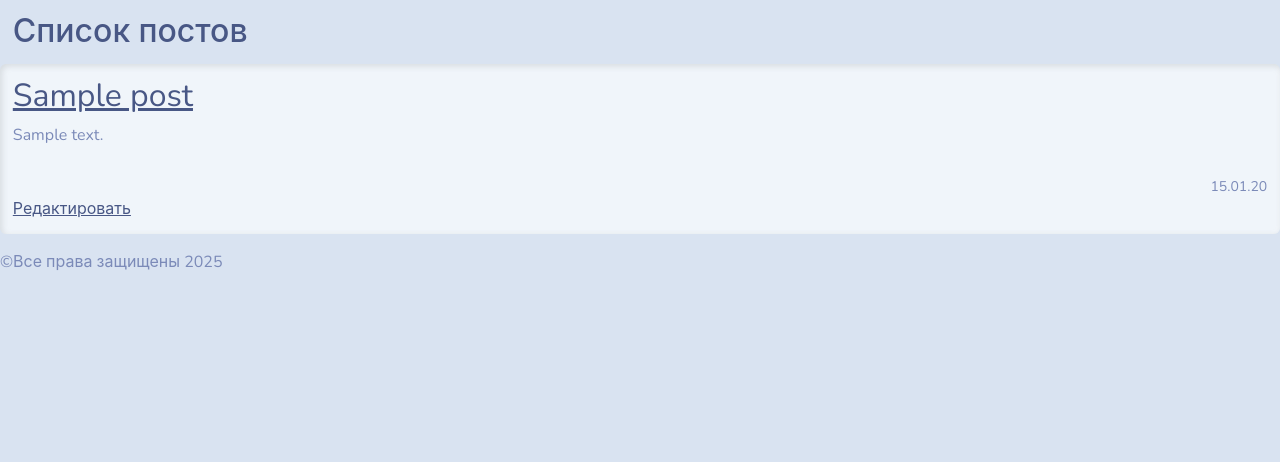
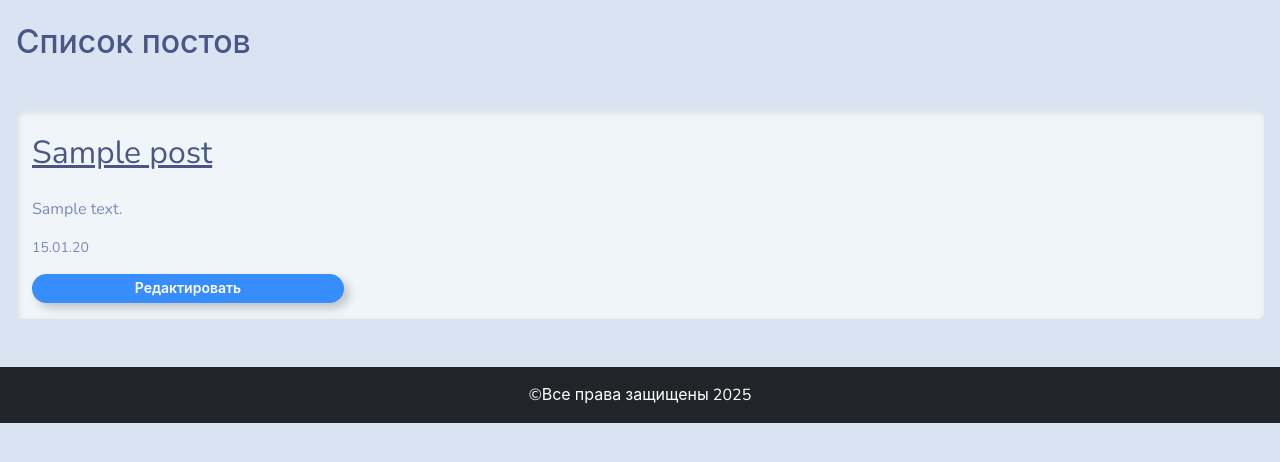
Before and after one commit to Banshee0802/project_22.06, a Django app: page /posts/ in a window 1280 px wide. Shown: the part 56-518 px from the top of the page. Run offline with Django 5.2, Linux system fonts and the light colour scheme; tables that the repository leaves empty hold one stand-in row (values such as "Sample post"); some libraries are stand-ins or nearby versions.

Commit message:
Редактировала отступы и кнопки, оформила футер с помощью BS

```diff
--- a/project/templates/posts/posts_all.html
+++ b/project/templates/posts/posts_all.html
@@ -1,17 +1,18 @@
 {% extends "base.html" %}
-{% load static %}
 
 {% block title %}Список постов{%endblock title %}
 
 {% block content %}
 {% if posts %}
-<h2 class="text-body-primary custom-title">Список постов</h2>
+<div class='title-custom'>
+<h2 class="text-body-primary my-4 mx-3">Список постов</h2>
+</div>
 {% for post in posts %}
-<div class="card bg-light mb-3">
-  <h2><a href='{% url "post_info" post.id %}'>{{ post.title }}</a></h2>
-  <p>{{ post.text }}</p>
-  <small class="created_at">{{ post.created_at|date:"d.m.y" }}</small>
-  <a href="{% url 'post_update' post.id %}" class="btn-up btn-warning">Редактировать</a>
+<div class="card bg-light my-5 mx-3">
+  <h2 class='my-4 mx-3'><a href='{% url "post_info" post.id %}'>{{ post.title }}</a></h2>
+  <p class='mx-3'>{{ post.text }}</p>
+  <small class='mx-3'>{{ post.created_at|date:"d.m.y" }}</small>
+  <a href="{% url 'post_update' post.id %}" class="btn btn-outline-primary btn-sm w-25 my-3 mx-3">Редактировать</a>
 </div>
 {% endfor %} {% else %}
 <p>Постов ещё нет</p>
--- a/static/css/core.css
+++ b/static/css/core.css
@@ -3,31 +3,3 @@
     margin: 0;
     box-sizing: border-box;
 }
-
-.text-body-primary {
-    margin: 1%;
-}
-
-.card {
-    padding: 1%;
-}
-
-.btn {
-    margin: 1%;
-}
-
-.created_at {
-    text-align: end;
-    padding-top: 1%;
-}
-
-.title {
-    font-size: xx-large;
-}
-
-
-.btn-tiny {
-    margin: 2%;
-    max-width: 10%;
-    align-self: end;
-}
--- a/templates/base.html
+++ b/templates/base.html
@@ -6,9 +6,8 @@
     <meta charset="UTF-8">
     <meta name="viewport" content="width=device-width, initial-scale=1.0">
     <title>{% block title %}{% endblock title %}</title>
-    <link rel='stylesheet' href='{% static "css/core.css" %}'>
-    <link href="https://cdn.jsdelivr.net/npm/bootstrap@5.3.0/dist/css/bootstrap.min.css" rel="stylesheet">
     <link href="https://cdn.jsdelivr.net/npm/bootswatch@5.3.0/dist/morph/bootstrap.min.css" rel="stylesheet">
+    <link href='{% static "css/core.css" %}' rel='stylesheet'>
 </head>
 <body>
     <header>
@@ -26,7 +25,11 @@
         </nav>
     </header>
     <main>{% block content %}{% endblock content %}</main>
-    <footer>&copy;Все права защищены 2025</footer>
+    <footer class="bg-dark text-white py-3 mt-auto">
+        <div class="container text-center">
+         <p class="mb-0">&copy;Все права защищены 2025</p>
+        </div>
+         </footer>
     <script src="https://cdn.jsdelivr.net/npm/bootstrap@5.3.0/dist/js/bootstrap.bundle.min.js"></script>
 
 </body>
```
Also changed, not shown: project/templates/posts/post_form.html (+8 -6 lines), project/templates/posts/post_info.html (+5 -5 lines).
